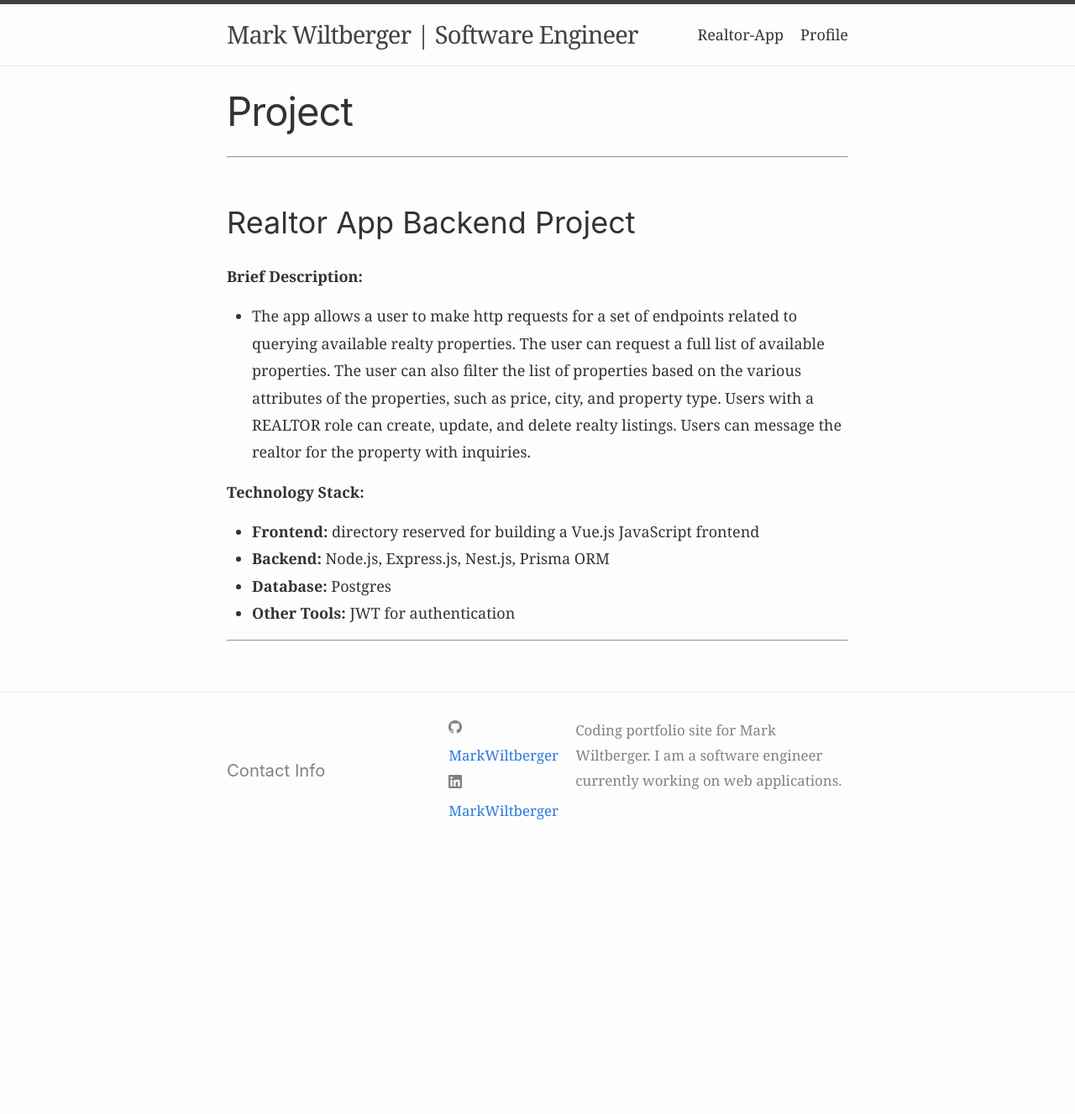
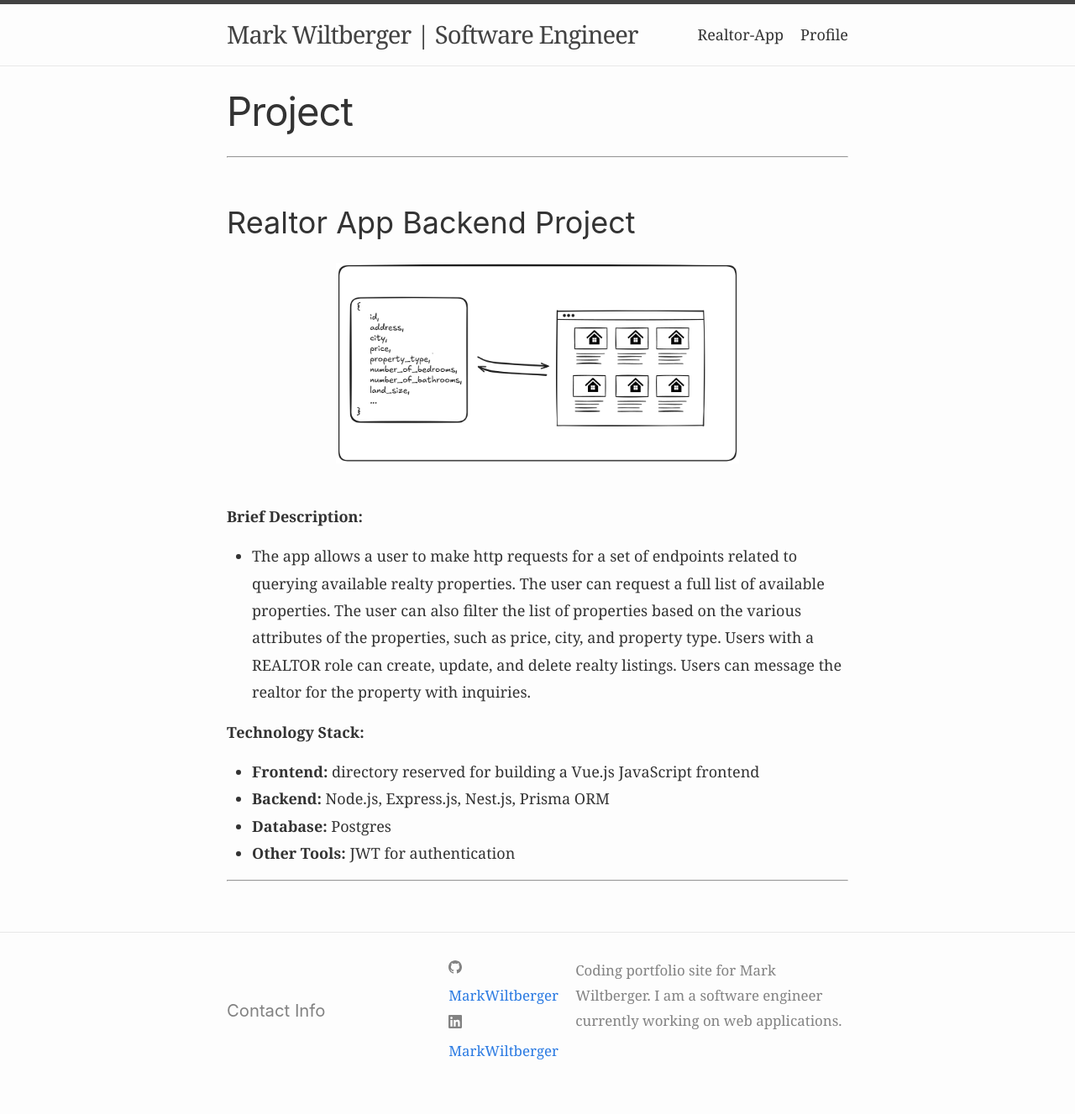
Before and after one commit to MarkWiltberger/markwiltberger.github.io, a Jekyll site: the page built from docs/pages/project.md, in a window 1280 px wide. Shown: the whole page at 84% size. Built offline with Jekyll 4.4.1, drawn with Linux system fonts in a browser that asks for light colours; before the commit the page ends 1041 px from its top, so only the background shows below that.

Commit message:
display realtor app concept graphic in projects  page

```diff
--- a/docs/pages/project.md
+++ b/docs/pages/project.md
@@ -6,6 +6,9 @@ layout: page
 ---
 
 ## Realtor App Backend Project
+
+<div  style="text-align: center;"><img src="/assets/realtor-app-concept.png"  alt="Realtor App concept" style="width: 480px; height: auto;" /></div>
+<br />
 
 **Brief Description:**
  - The app allows a user to make http requests for a set of endpoints related to querying available realty properties. The user can request a full list of available properties. The user can also filter the list of properties based on the various attributes of the properties, such as price, city, and property type. Users with a REALTOR role can create, update, and delete realty listings. Users can message the realtor for the property with inquiries.
```
